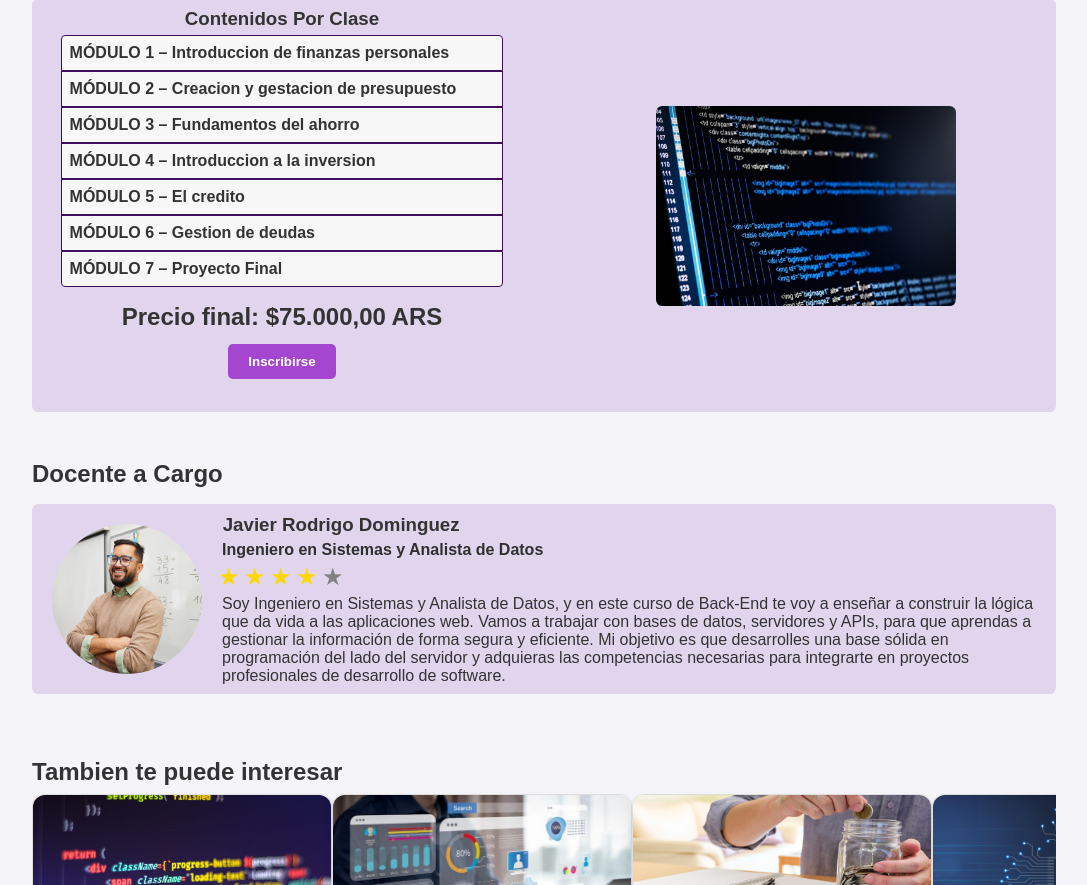
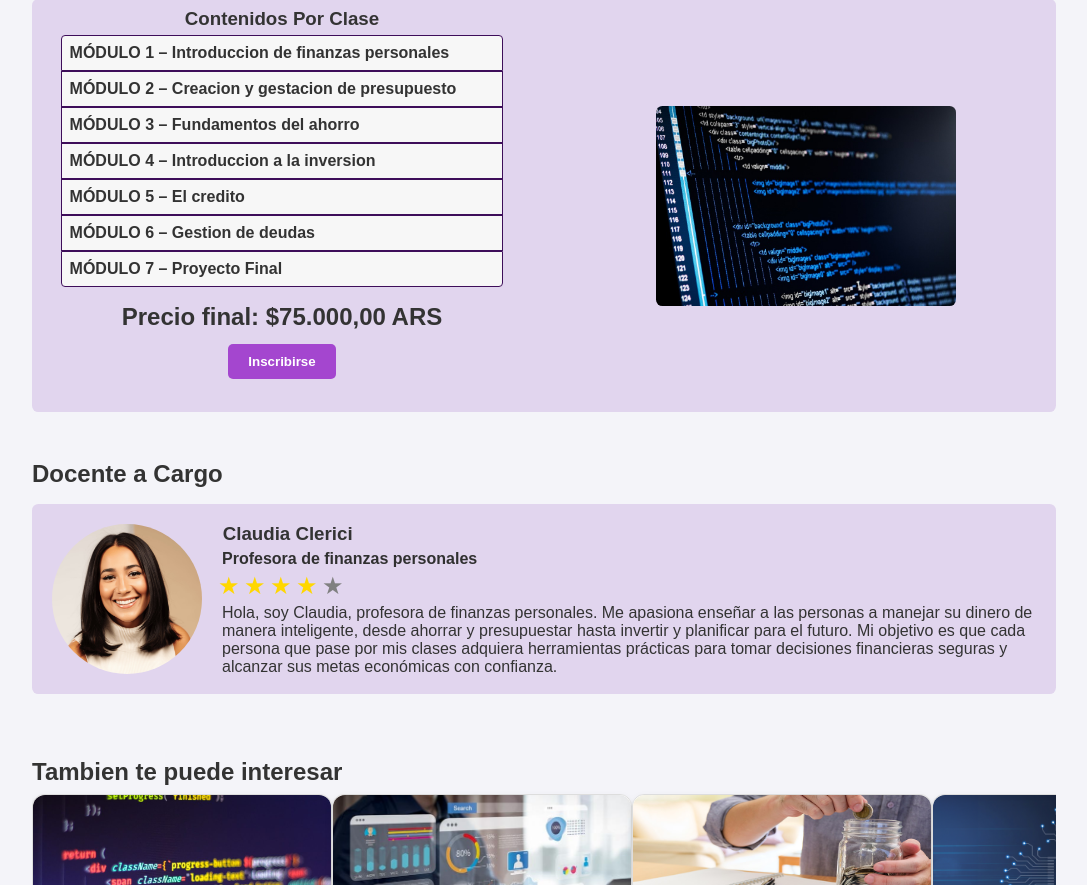
Before and after one commit to camilacollado22/REPO-EJEMPLO, a plain HTML site: page Grupo-Papa-Frita-Programaci-n-Web/TRABAJO PRACTICO/paginas/detalleDelCurso/detalleCursoFinanzasPersonales.html in a window 1280 px wide. Shown: the part 331-1216 px from the top of the page, without its empty margins (96-1183 px from the left). Drawn offline with Linux system fonts and the light colour scheme.

Commit message:
camibios es finanzas personales

```diff
--- a/Grupo-Papa-Frita-Programaci-n-Web/TRABAJO PRACTICO/paginas/detalleDelCurso/detalleCursoFinanzasPersonales.html
+++ b/Grupo-Papa-Frita-Programaci-n-Web/TRABAJO PRACTICO/paginas/detalleDelCurso/detalleCursoFinanzasPersonales.html
@@ -182,10 +182,10 @@
     <div>
         <h2 class="h2-docente-a-cargo">Docente a Cargo</h2>
         <section class="block-informacion-docente">
-            <img class="block-informacion-docente_imagen" src="../../Imagenes/istockphoto-2160473960-612x612.jpg" alt="">
+            <img class="block-informacion-docente_imagen" src="../../img/profefinanzas.jpg" alt="">
             <article>
-                <h3>Javier Rodrigo Dominguez</h3>
-                <h4>Ingeniero en Sistemas y Analista de Datos</h4>
+                <h3>Claudia Clerici</h3>
+                <h4>Profesora de finanzas personales</h4>
                 <!-- valoracion en esrellas al docente -->
                 <div class="rating-container">
                     <span class="star-checked">&#9733;</span>
@@ -194,7 +194,7 @@
                     <span class="star-checked">&#9733;</span>
                     <span class="star">&#9733;</span>
                 </div>
-                <p class="block-informacion-docente_presentacion">Soy Ingeniero en Sistemas y Analista de Datos, y en este curso de Back-End te voy a enseñar a construir la lógica que da vida a las aplicaciones web. Vamos a trabajar con bases de datos, servidores y APIs, para que aprendas a gestionar la información de forma segura y eficiente. Mi objetivo es que desarrolles una base sólida en programación del lado del servidor y adquieras las competencias necesarias para integrarte en proyectos profesionales de desarrollo de software.</p>
+                <p class="block-informacion-docente_presentacion">Hola, soy Claudia, profesora de finanzas personales. Me apasiona enseñar a las personas a manejar su dinero de manera inteligente, desde ahorrar y presupuestar hasta invertir y planificar para el futuro. Mi objetivo es que cada persona que pase por mis clases adquiera herramientas prácticas para tomar decisiones financieras seguras y alcanzar sus metas económicas con confianza.</p>
             </article>
         </section>
     </div>
```
Also changed, not shown: Grupo-Papa-Frita-Programaci-n-Web/TRABAJO PRACTICO/finanzasprofe.jpg (added), Grupo-Papa-Frita-Programaci-n-Web/TRABAJO PRACTICO/img/profefinanzas.jpg (added).
